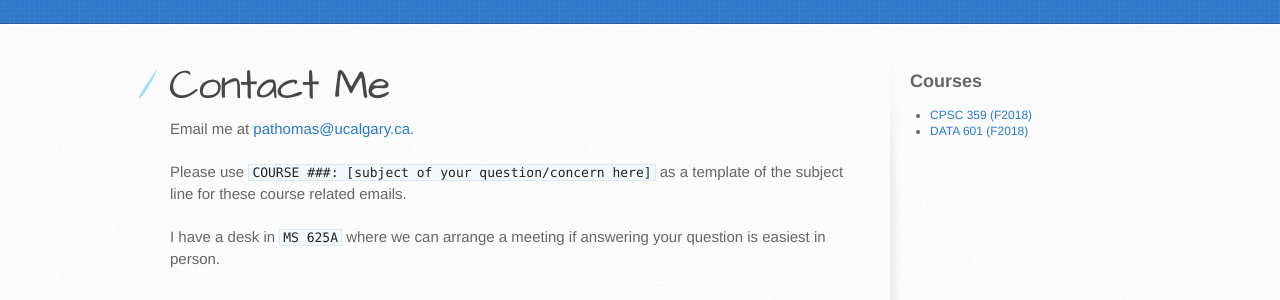
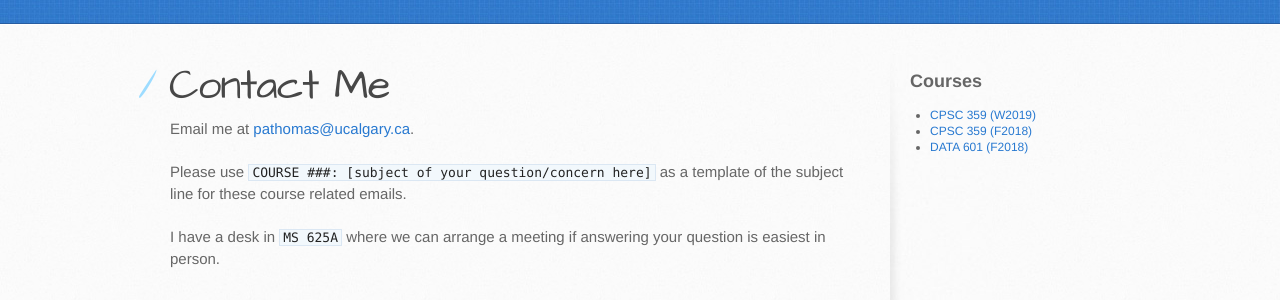
Before and after one commit to philstutorials/philstutorials.github.io, a Jekyll site: the page built from index.md, in a window 1280 px wide. Shown: the part 177-477 px from the top of the page. Built offline with Jekyll 4.4.1, drawn with Linux system fonts in a browser that asks for light colours; our own code applies the rules of GitHub Pages for plain Markdown files.

Commit message:
Update pages.yml

```diff
--- a/_data/pages.yml
+++ b/_data/pages.yml
@@ -1,5 +1,8 @@
 docs_list_title: Courses
 docs:
+
+- title: CPSC 359 (W2019)
+  url: CPSC359W.html
 
 - title: CPSC 359 (F2018)
   url: CPSC359.html
```
